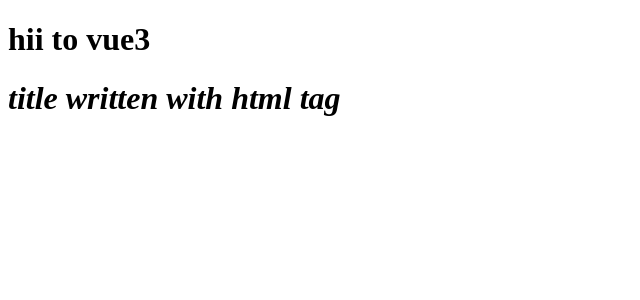
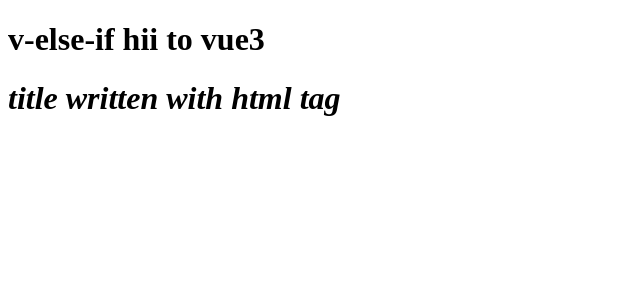
Before and after one commit to b3rking/vue3, a Vue app: page / in a window 1280 px wide. Shown: the top 300 px of the page, without its empty margins (0-640 px from the left). Built offline with nearby package versions, Linux system fonts and the light colour scheme.

Commit message:
feat: v-html, v-if, v-else, v-else-if

```diff
--- a/src/App.vue
+++ b/src/App.vue
@@ -1,8 +1,13 @@
 <template>
     <!-- this is used to print out simple text -->
-    <h1>{{ title }}</h1>
+    <h1 v-if="isVisible">{{ title }}</h1>
+    <!-- v-else-if -->
+    <h1 v-else-if="isVisible === null">v-else-if {{ title }}</h1>
+    <!-- using v-else -->
+    <h1 v-else>if not visible try : {{ title }}</h1>
     <!-- this is used to print html -->
     <em v-html="secondTitle"></em>
+    <!-- v-text -->
 </template>
 
 <script>
@@ -11,6 +16,7 @@
         return {
             title: "hii to vue3",
             secondTitle: "<h1>title written with html tag</h1>",
+            isVisible: null,
         };
     },
 };
```
